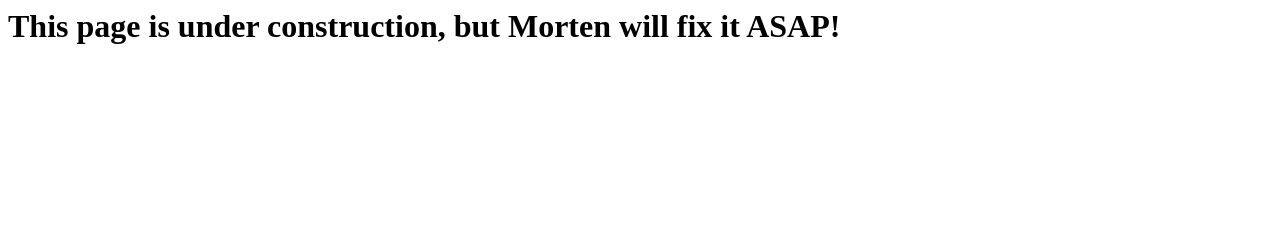
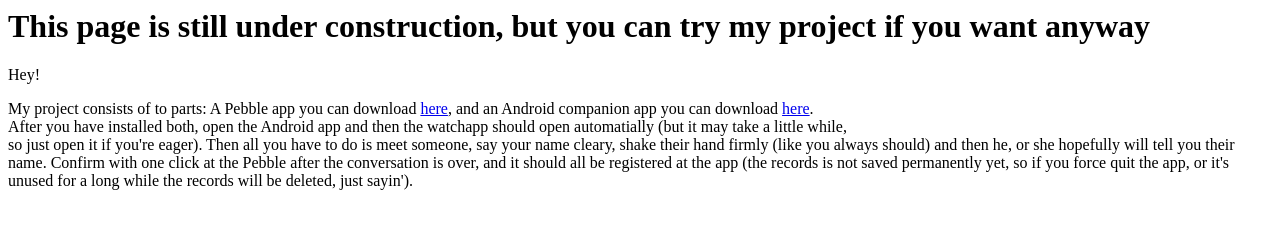
Before and after one commit to mortenhillbom/mortensfan.club, a plain HTML site: page index.html in a window 1280 px wide. Drawn offline with Linux system fonts and the light colour scheme.

Commit message:
added files and content

```diff
--- a/index.html
+++ b/index.html
@@ -1 +1,6 @@
-<h1>This page is under construction, but Morten will fix it ASAP!</h1>
+<h1>This page is still under construction, but you can try my project if you want anyway</h1>
+
+<p>Hey!</p>
+<p>My project consists of to parts: A Pebble app you can download <a href="files/ForgetMeNot.pbw">here</a>, and an Android companion app you can download <a href="files/ForgetMeNot.apk">here</a>.<br>
+	After you have installed both, open the Android app and then the watchapp should open automatially (but it may take a little while, <br> so just open it if you're eager). Then all you have to do is meet someone, say your name cleary, shake their hand firmly (like you always should) and then he, or she hopefully will tell you
+	their name. Confirm with one click at the Pebble after the conversation is over, and it should all be registered at the app (the records is not saved permanently yet, so if you force quit the app, or it's unused for a long while the records will be deleted, just sayin'). </p>
```
Also changed, not shown: 2 other files.
